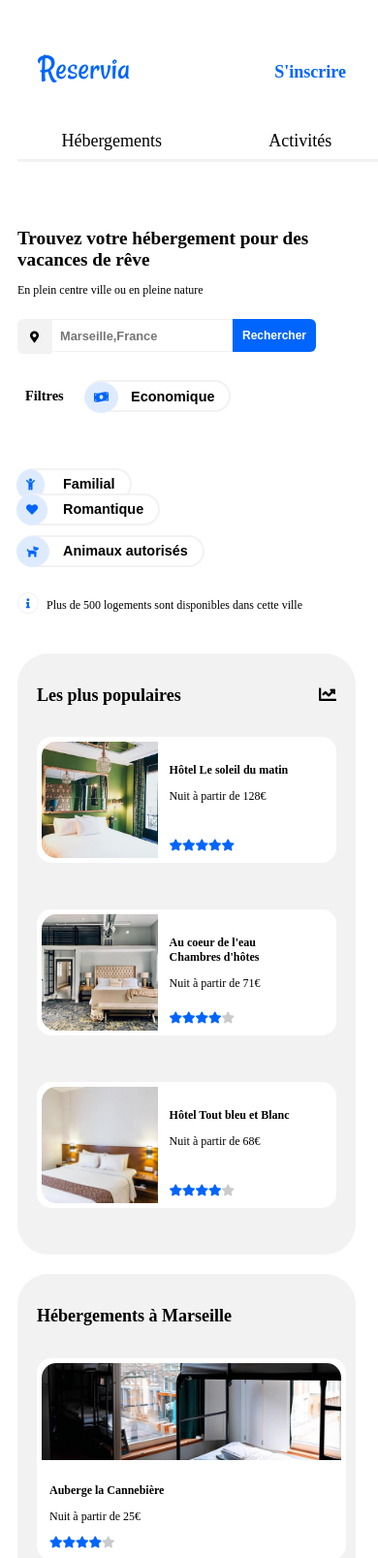
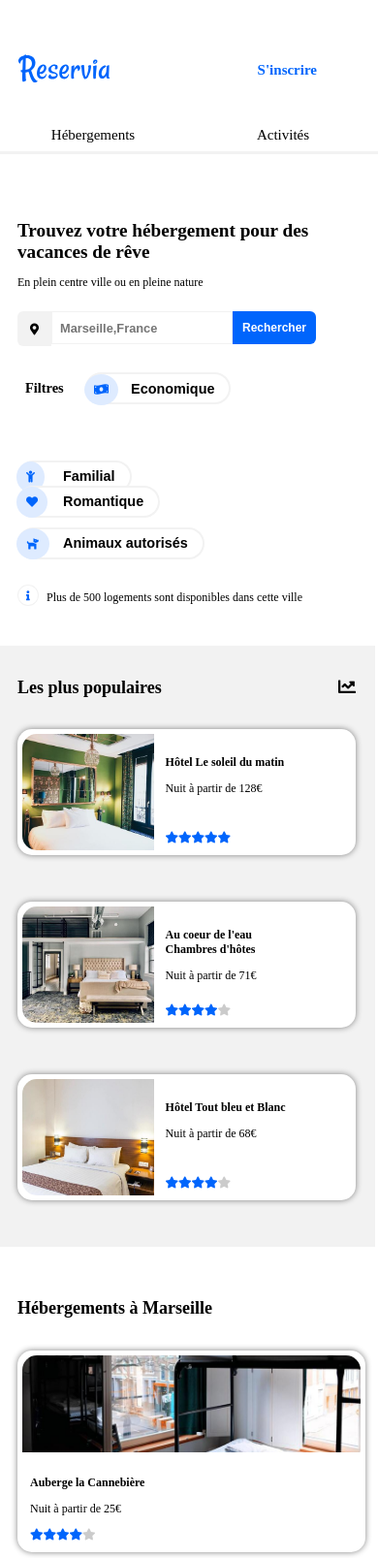
Before and after one commit to estkon/EstherBertolini_2_03122020, a plain HTML site: page index.html in a window 390 px wide. Shown: the top 1607 px of the page at 97% size. Drawn offline with Linux system fonts and the light colour scheme; a web font is replaced by a local one.

Commit message:
mise à jour finale desktop et mobile

```diff
--- a/style.css
+++ b/style.css
@@ -2,10 +2,47 @@
   font-family: "Raleway";
   src: url("fonts/Raleway/static/Raleway-Regular.ttf");
 }
+/*polices*/
+body {
+  font-family: "Raleway";
+}
+
+h1 {
+  font-size: 1.2em;
+  font-weight: bold;
+}
+h2 {
+  font-size: 18px;
+  font-weight: bold;
+  padding:1em 0em 1em 0em;
+}
+.plus,
+h3 {
+  font-size: 12px;
+  font-weight: bold;
+}
+
+p {
+  font-size: 12px;
+}
+i,
+nav {
+  color: #0065fc;
+}
+
+.inscrire a{
+  font-weight: 700;
+  color: #0065fc;
+}
+article a:link,
+aside a:link {
+  text-decoration: none;
+  color: black;
+}
 header {
   display: flex;
   justify-content: space-between;
-  padding: 40px 20px 40px 20px;
+  padding: 40px 0px 40px 0px;
 }
 .container{
   margin-left: auto;
@@ -33,45 +70,7 @@ section #art1,aside {
 aside {
   width: 30%;
 }
-/*polices*/
-p,
-h1,
-h2,
-h3 {
-  font-family: "Raleway";
-}
 
-h1 {
-  font-size: 1.2em;
-  font-weight: bold;
-}
-h2 {
-  font-size: 18px;
-  font-weight: bold;
-  padding:1em 0em 1em 0em;
-}
-.plus,
-h3 {
-  font-size: 12px;
-  font-weight: bold;
-}
-
-p {
-  font-size: 12px;
-}
-i,
-nav {
-  color: #0065fc;
-}
-.inscrire a{
-  font-weight: 700;
-  color: #0065fc;
-}
-article a:link,
-aside a:link {
-  text-decoration: none;
-  color: black;
-}
 /* Navigation */
 a:hover{
   text-decoration: none;
@@ -80,7 +79,7 @@ li a{
   padding: 20px;
   color: black;
   text-decoration-line: none;
-  font-size: 18px;
+  font-size: 15px;
   font-weight:500;
 }
 li a:hover {
@@ -212,8 +211,7 @@ button.btn{
   }
 /* Hébergements */
 #titre-section{
-  visibility: hidden;
-  width: 0;
+ display:none;
 }
 .hebergements {
   display: flex;
@@ -226,6 +224,7 @@ button.btn{
   border-radius: 15px;
   margin-bottom: 3em;
   width: 30%;
+  box-shadow: 0px 0px 6px grey;
 }
 .texte-hebergement{
   padding-left: 8px;
@@ -273,6 +272,7 @@ button.btn{
   padding: 5px;
   border-radius: 15px;
   margin-bottom: 3em;
+  box-shadow: 0px 0px 6px grey;
 }
 .texte-carte-populaire {
   margin-left: 12px;
@@ -310,6 +310,8 @@ aside img {
   display: flex;
   flex-direction: column;
 }
+
+
 .colone a {
   height: 100%;
 }
@@ -319,6 +321,11 @@ aside img {
   border-radius: 30px;
   display: flex;
   flex-direction: column;
+}
+.activite-carte img {
+  width: 100%;
+  height:90%;
+  object-fit: cover;
 }
 .grande{
   height: 100%;
@@ -344,12 +351,6 @@ height: 50%;
 .activite-carte h3 {
 padding-left: 20px;
 height:10%;
-}
-
-.activite-carte img {
-  width: 100%;
-  height:90%;
-  object-fit: cover;
 }
 
 /* Footer */
@@ -386,6 +387,7 @@ footer {
     }
     #hebergements-a-marseille{
       margin-right: 45px;
+      margin-bottom: 0px;
     }
     #art1,aside{
       width:100%;
@@ -413,8 +415,11 @@ footer {
     nav ul {
       flex-flow: wrap;
       width:100%;
+      padding-left: 0;
     }
-
+    .inscrire a {
+      padding-right: 2em;
+  }
     li a:hover{
       border:none;
     }
@@ -422,7 +427,7 @@ footer {
     nav li:nth-child(1) {
       order: 2;
       margin-top: 50px;
-      margin-left: -4em;
+      margin-left: -20px;
       flex: 50%;
       text-align: center;
       border-bottom: #f2f2f2 solid;
@@ -445,7 +450,7 @@ footer {
       text-align: center;
       border-bottom: #f2f2f2 solid;
       padding-bottom: 00.5em;
-      margin-right: -1em;
+      margin-right: -18px;
     }
     nav li:nth-child(2):hover {
       border-top: none;
@@ -465,7 +470,14 @@ footer {
       height: 33px;
       margin-bottom: 3px;
     }
-
+    section #art1,aside {
+      border-radius: 0;
+      margin-left:-20px;
+      width:calc(100% + 40px);
+    }
+    section #art1{
+      background: none;
+    }
     .hebergements,
     .activites {
         display: flex;
@@ -477,11 +489,15 @@ footer {
     .hebergement-carte{
       width:100%;
     }
-
-    .activite-carte img {
-      max-height: 150px;
-    }
-
+    .activite-carte {
+        margin-bottom: 1.5em;
+      }
+      .activite-carte img,.activite-carte.fort img, .activite-carte.frioul img, .activite-carte.derniere-col img {
+        height: 150px;
+      }
+      .bas{
+        margin-top:0px;
+      }
     .footer {
       display: flex;
       flex-wrap: wrap;
```
